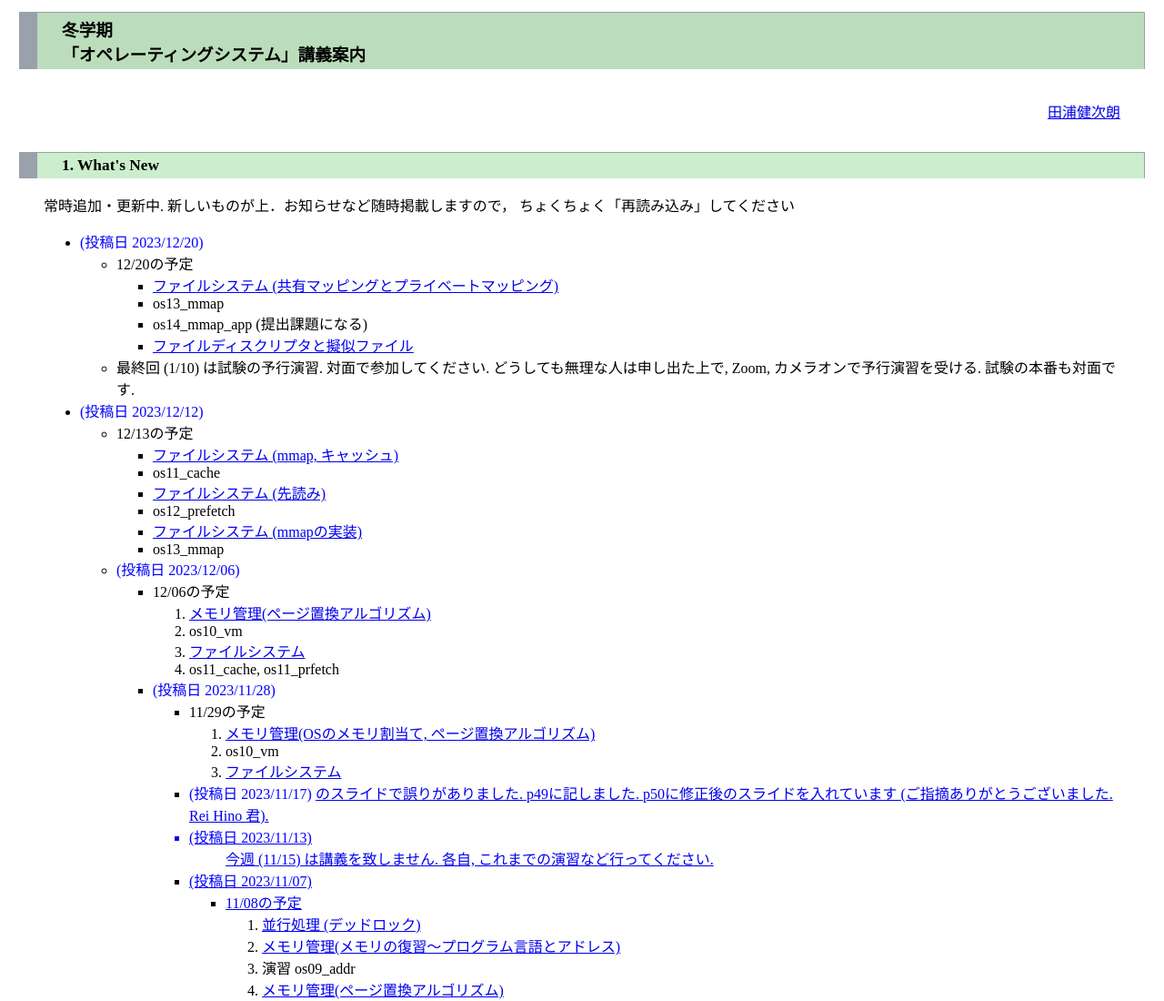
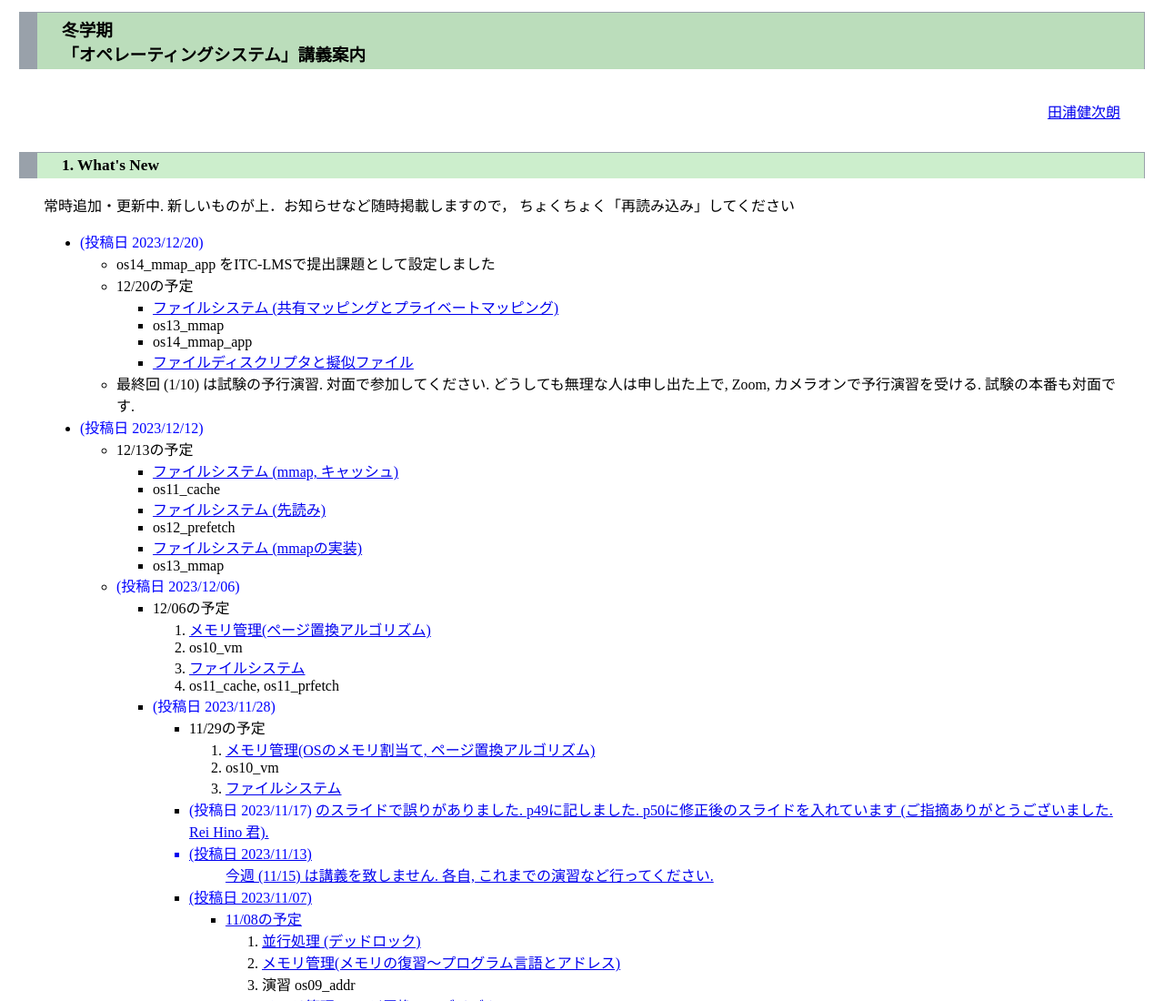
Before and after one commit to taura/operating-systems, a plain HTML site: page docs/index.html in a window 1280 px wide. Shown: the top 1100 px of the page at 91% size. Drawn offline with Linux system fonts and the light colour scheme.

Commit message:
os14_mmap_app

```diff
--- a/docs/index.html
+++ b/docs/index.html
@@ -117,12 +117,13 @@ pre {
   <ul>
     <li><font color=blue>(投稿日 2023/12/20)</font>
       <ul>
+        <li>os14_mmap_app をITC-LMSで提出課題として設定しました</li>
         <li>12/20の予定
           <ul>
             <li><a href="slides/pdf/06_file_system.pdf">ファイルシステム
                 (共有マッピングとプライベートマッピング)</a></li>
             <li>os13_mmap</li>
-            <li>os14_mmap_app (提出課題になる)</li>
+            <li>os14_mmap_app</li>
             <li><a href="slides/pdf/07_everything_is_file.pdf">
                 ファイルディスクリプタと擬似ファイル</a></li>
           </ul>
```
